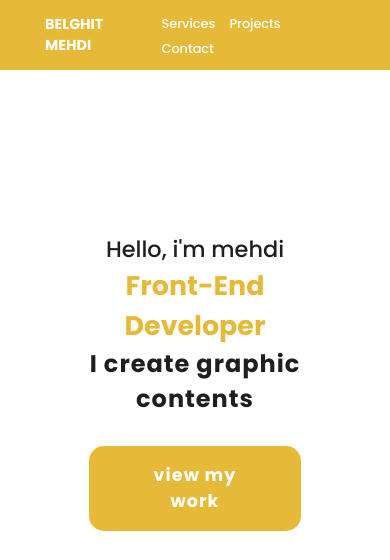
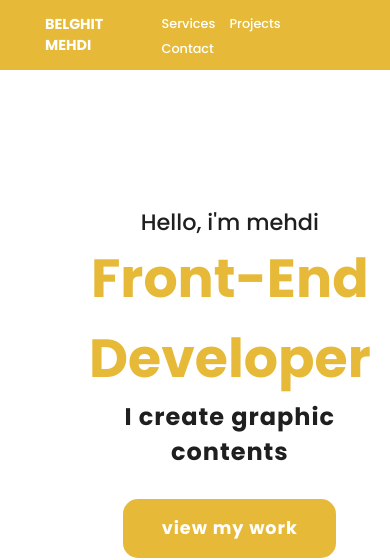
Before and after one commit to mbelghit/mbelghit.github.io, a plain HTML site: page index.html in a window 390 px wide. Shown: the top 560 px of the page. Drawn offline with Linux system fonts and the light colour scheme.

Commit message:
Update style.css

```diff
--- a/style.css
+++ b/style.css
@@ -326,7 +326,7 @@ section {
         }
         .main h2 span {
             color: #e6ba38;
-            font-size: 1.2em;
+            font-size: 2.4em;
             font-weight: 600;
         }
         .main h3 {
```
